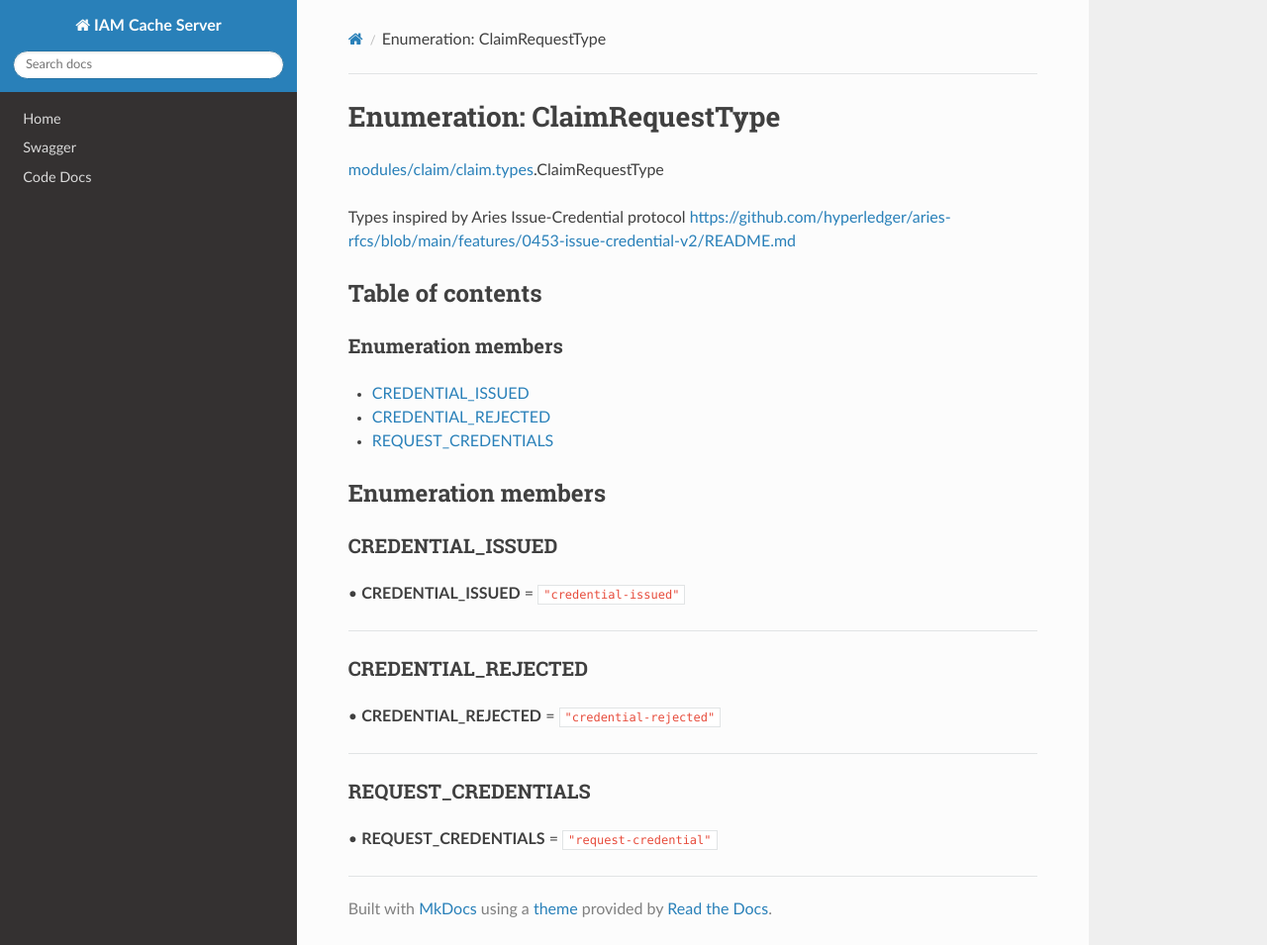
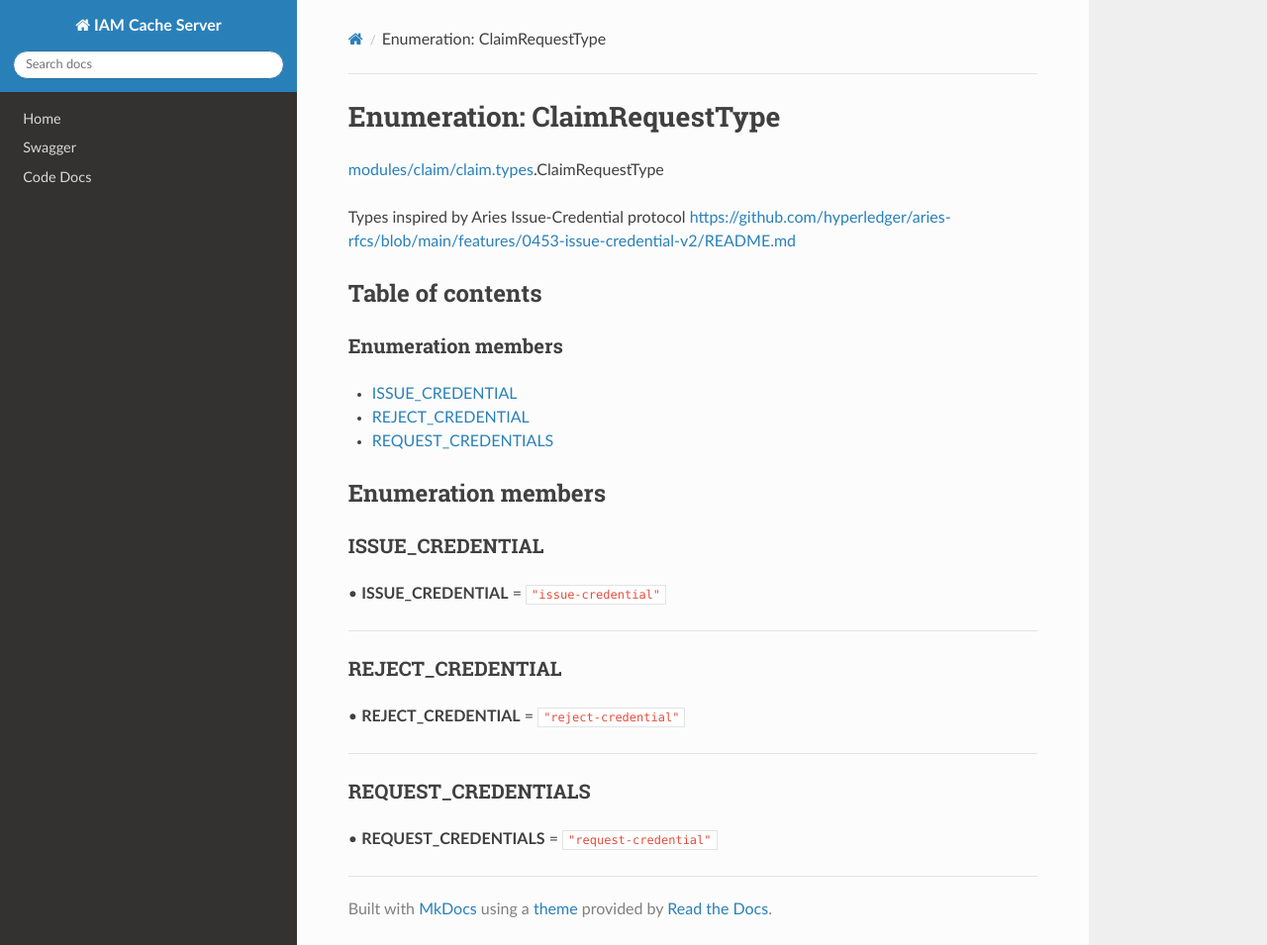
Before and after one commit to energywebfoundation/ssi-hub, an MkDocs documentation site: the page built from docs/api/enums/modules_claim_claim_types.ClaimRequestType.md, in a window 1280 px wide and 955 px high. Shown: the whole window at 99% size. Built offline with MkDocs 1.6.1, drawn with Linux system fonts in a browser that asks for light colours; nearby versions of some CDN libraries.

```diff
--- a/docs/api/enums/modules_claim_claim_types.ClaimRequestType.md
+++ b/docs/api/enums/modules_claim_claim_types.ClaimRequestType.md
@@ -8,21 +8,21 @@ Types inspired by Aries Issue-Credential protocol [https://github.com/hyperledge
 
 ### Enumeration members
 
-- [CREDENTIAL_ISSUED](modules_claim_claim_types.ClaimRequestType.md#credential_issued)
-- [CREDENTIAL_REJECTED](modules_claim_claim_types.ClaimRequestType.md#credential_rejected)
+- [ISSUE_CREDENTIAL](modules_claim_claim_types.ClaimRequestType.md#issue_credential)
+- [REJECT_CREDENTIAL](modules_claim_claim_types.ClaimRequestType.md#reject_credential)
 - [REQUEST_CREDENTIALS](modules_claim_claim_types.ClaimRequestType.md#request_credentials)
 
 ## Enumeration members
 
-### CREDENTIAL\_ISSUED
+### ISSUE\_CREDENTIAL
 
-• **CREDENTIAL\_ISSUED** = `"credential-issued"`
+• **ISSUE\_CREDENTIAL** = `"issue-credential"`
 
 ___
 
-### CREDENTIAL\_REJECTED
+### REJECT\_CREDENTIAL
 
-• **CREDENTIAL\_REJECTED** = `"credential-rejected"`
+• **REJECT\_CREDENTIAL** = `"reject-credential"`
 
 ___
 
```
Also changed, not shown: docs/api/classes/modules_nats_nats_service.NatsService.md (+3 -3 lines), 1 other file.
